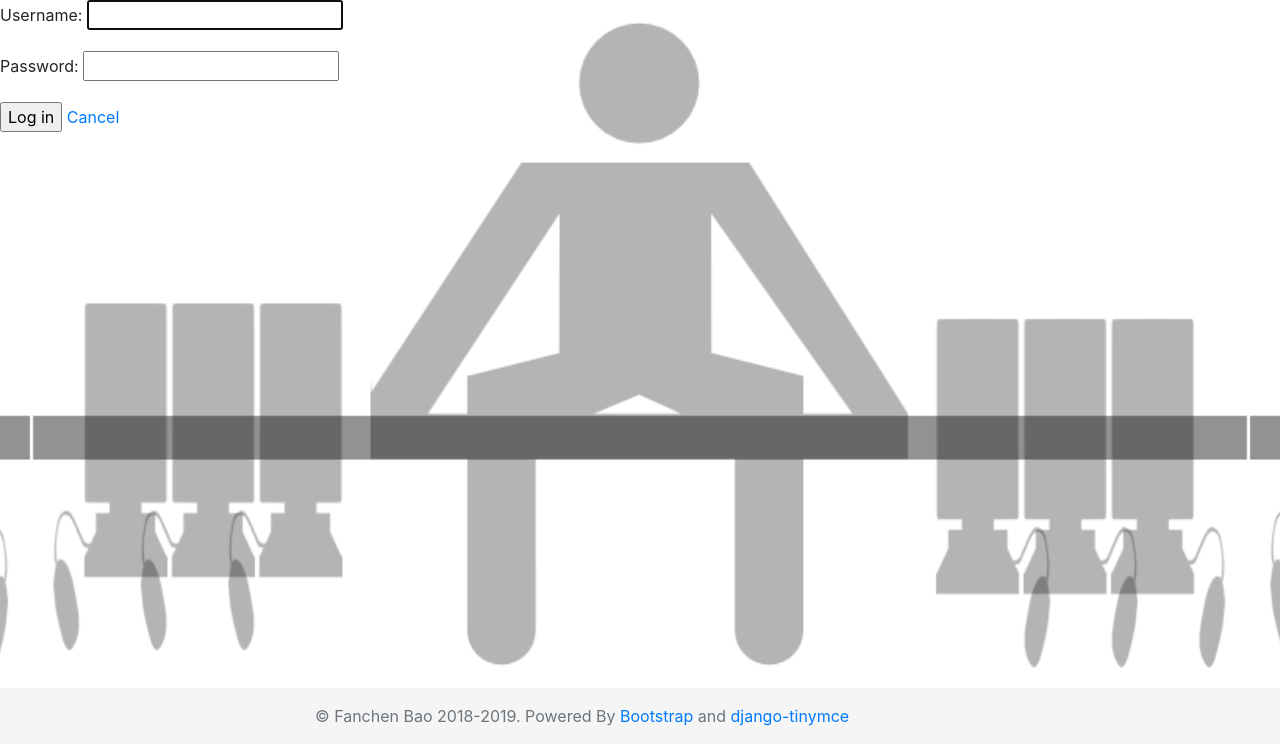
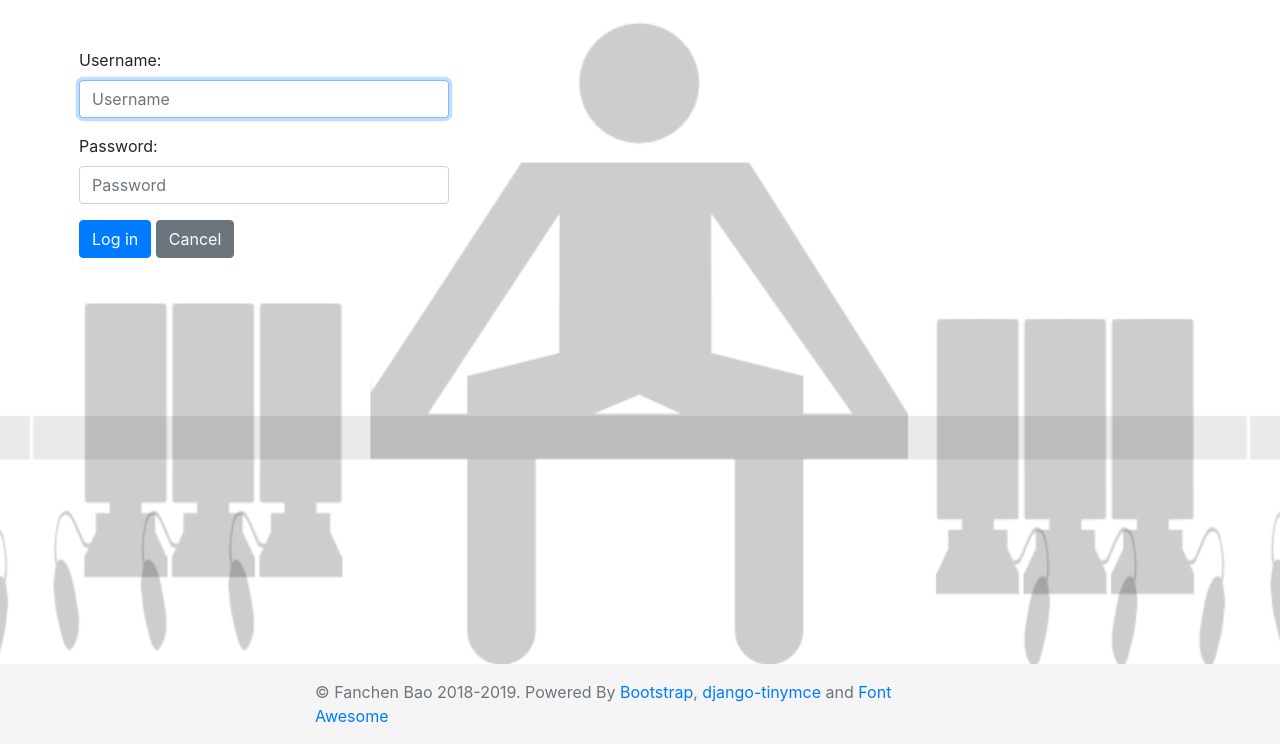
Before and after one commit to FanchenBao/WEBAPP_LiftNCode, a Django app: page /users/login/ in a window 1280 px wide. Shown: the part 56-800 px from the top of the page. Run offline with Django 3.2, Linux system fonts and the light colour scheme; some libraries are stand-ins or nearby versions.

Commit message:
login and register beautify completed

```diff
--- a/learning_notes/static/learning_notes/css/mystyle.css
+++ b/learning_notes/static/learning_notes/css/mystyle.css
@@ -8,7 +8,7 @@
 }
 
 .jumbotron{
-    background-color: rgba(204, 204, 204, 0.8);
+    background-color: rgba(242, 242, 242, 0.9);
 }
 
 .jumbo.container{
@@ -20,12 +20,12 @@
 .container.topics{
     padding-top: 3.5rem;
     padding-bottom: 3.5rem;
-    width: 25rem;
+    width: 40rem;
     font-size: 30px;
 }
 
 button.topicList{
-    background-color: rgba(204, 204, 204, 0.8);
+    background-color: rgba(242, 242, 242, 0.9);
     color: black;
     border: none;
 }
@@ -83,3 +83,26 @@
 .topicForm{
     font-size: 24px;
 }
+
+/*login.html*/
+ul.errorlist.nonfield{
+    display: none;
+}
+
+.container.login{
+    margin-top: 3rem;
+    margin-left: 4rem;
+    width: 400px;
+    /*background-color: rgba(204, 204, 204, 0.9);*/
+    /*padding-top: 1rem;
+    padding-bottom: 1rem;
+    border-radius: 5%;*/
+    float: left;
+}
+
+.container.register{
+    margin-top: 3rem;
+    width: 600px;
+    background-color: rgba(242, 242, 242, 0.9);
+    padding: 1rem;
+}
--- /dev/null
+++ b/learning_notes/static/learning_notes/js/login.js
@@ -0,0 +1,7 @@
+// This function runs NOT when the page is ready, but when the page is FULLY LOADED.
+// It's basically asynchronous. Given that the form takes time to be rendered,
+// changes made to the form's elements must be called AFTER the form has already been loaded.
+$(window).on('load', function() {
+  $('#id_username').attr({class:'form-control', placeholder:'Username'});
+  $('#id_password').attr({class:'form-control', placeholder:'Password'});
+});
--- a/learning_notes/templates/learning_notes/archive_user_topics.html
+++ b/learning_notes/templates/learning_notes/archive_user_topics.html
@@ -2,7 +2,7 @@
 
 {% block content %}
   <div class="container topics">
-    <h2>User: <i>{{archive_user.username}}</i></h2>
+    <h2>User: <em>{{archive_user.username}}</em></h2>
     <h3>Archived Topics:</h3>
     <div class="list-group">
       {% for topic in topics %}
--- a/learning_notes/templates/learning_notes/base.html
+++ b/learning_notes/templates/learning_notes/base.html
@@ -57,6 +57,8 @@
     <script src="https://cloud.tinymce.com/5/tinymce.min.js"></script>
     <script>tinymce.init({ selector:'textarea' });</script>
 
+    <script type="text/javascript" src="{% static "learning_notes/js/login.js" %}"></script>
+
   </head>
 
   <body class="d-flex flex-column h-100">
@@ -100,7 +102,7 @@
 
     <footer class="footer mt-auto py-3">
       <div class="footer container">
-        <span class="text-muted">&copy; Fanchen Bao 2018-2019. Powered By <a href="https://getbootstrap.com">Bootstrap</a> and <a href="https://django-tinymce.readthedocs.io/en/latest/">django-tinymce</a></span>
+        <span class="text-muted">&copy; Fanchen Bao 2018-2019. Powered By <a href="https://getbootstrap.com">Bootstrap</a>, <a href="https://django-tinymce.readthedocs.io/en/latest/">django-tinymce</a> and <a href="https://fontawesome.com/">Font Awesome</a></span>
       </div>
     </footer>
 
--- a/users/templates/users/login.html
+++ b/users/templates/users/login.html
@@ -1,14 +1,25 @@
 {% extends "learning_notes/base.html" %}
 
 {% block content %}
+  <div class="container login">
     {% if form.errors %}
-        <p> Your username and password do not match. Please try again. </p>
+      <div class="alert alert-danger" role="alert">
+        Your username and password do not match. Please try again. Note that both fields are case-sensitive.
+      </div>
     {% endif %}
 
     <form action = "{% url 'users:login' %}" method = 'POST'>
         {% csrf_token %}
-        {{ form.as_p }}
-        <input type = 'submit' class = 'button submit' value = 'Log in'>
+        <div class="form-group">
+          {{ form.username.label_tag }}
+          {{ form.username }}
+        </div>
+        <div class="form-group">
+          {{ form.password.label_tag }}
+          {{ form.password }}
+        </div>
+        <!-- {{ form.as_p }} -->
+        <input type = 'submit' class = 'btn btn-primary' value = 'Log in'>
 
         <!--
         this hidden input text is to pass the url value to the login view. There must be an access to the key 'next' in login view which takes its value as the url to go to after login succeeds
@@ -22,6 +33,7 @@
         {% else %} <!-- in case there is no "next" value, redirect back to home page-->
             <input type = 'hidden' name = 'next' value = "{% url 'learning_notes:index' %}">
         {% endif %}
-        <a href = "{% url 'learning_notes:index' %}" class = "button cancel">Cancel</a> <!-- cancel button -->
+        <a href = "{% url 'learning_notes:index' %}" class = "btn btn-secondary">Cancel</a> <!-- cancel button -->
     </form>
+  </div>
 {% endblock content %}
--- a/users/templates/users/register.html
+++ b/users/templates/users/register.html
@@ -1,11 +1,13 @@
 {% extends "learning_notes/base.html" %}
 
 {% block content %}
+  <div class="container register">
     <form action = "{% url 'users:register' %}" method = 'POST'>
         {% csrf_token %}
         {{ form.as_p }}
-        <input type = 'submit' class = 'button submit' value = 'Register'>
+        <input type = 'submit' class = 'btn btn-primary' value = 'Register'>
 
-        <a href = "{% url 'learning_notes:index' %}" class = "button cancel">Cancel</a> <!-- cancel button -->
+        <a href = "{% url 'learning_notes:index' %}" class = "btn btn-secondary">Cancel</a> <!-- cancel button -->
     </form>
+  </div>
 {% endblock content %}
```
Also changed, not shown: learning_notes/static/learning_notes/img/liftncode.png.
